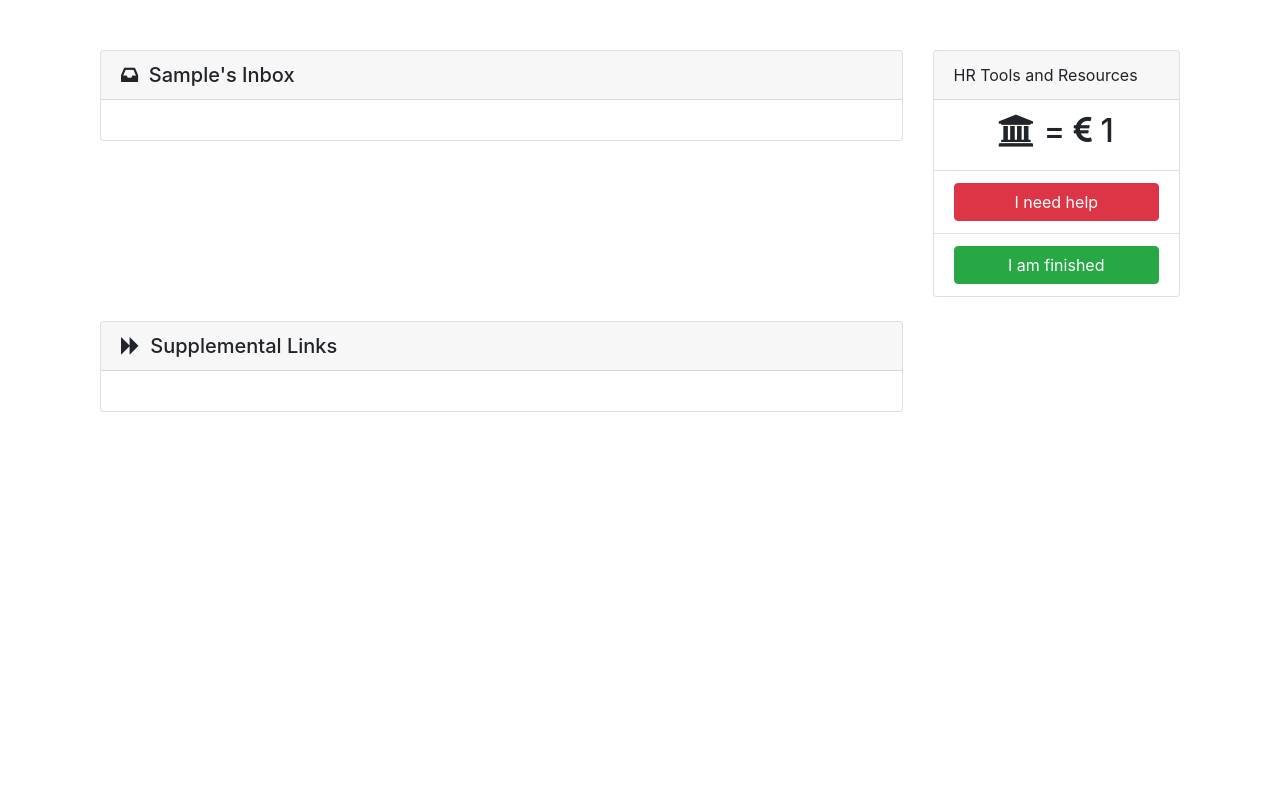
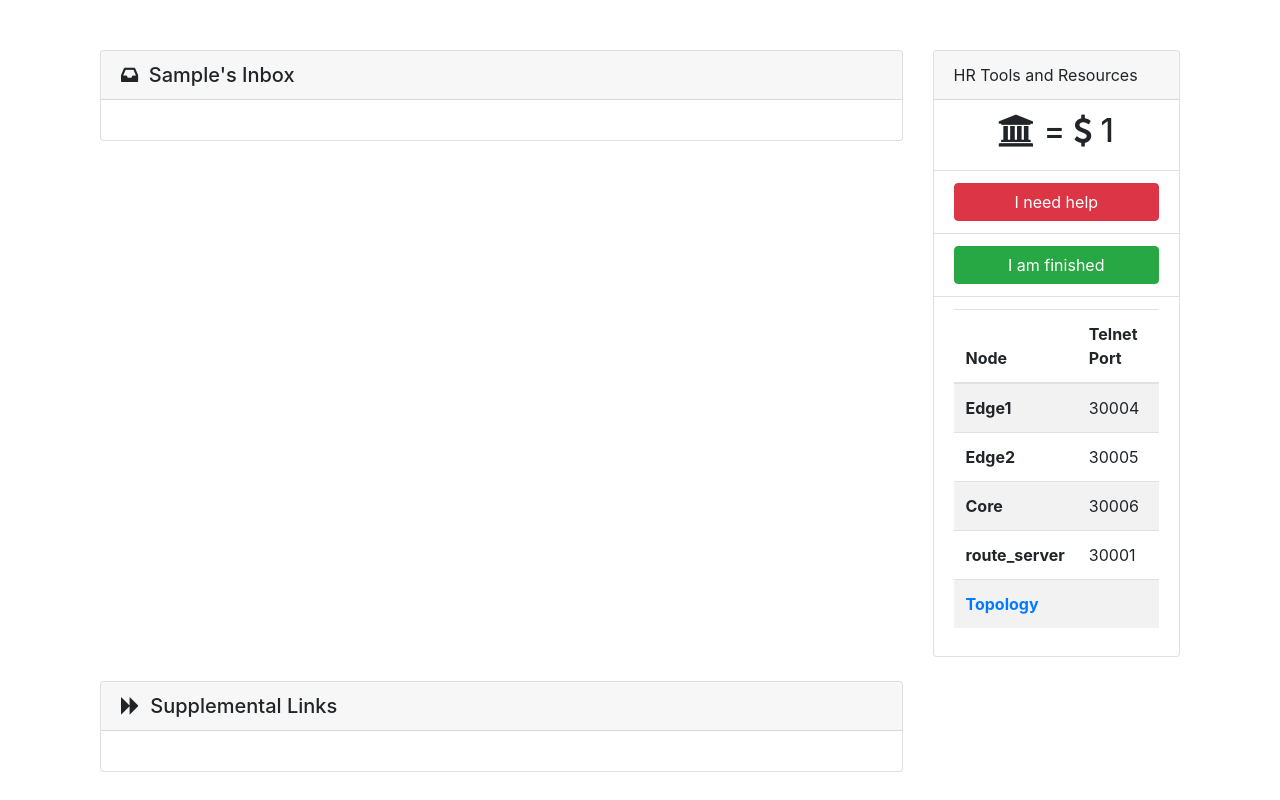
Before and after one commit to kowalified/funandprofitlabs_portal, a Flask app: page /portal in a window 1280 px wide. Run offline with Flask 2, Linux system fonts and the light colour scheme; a user stored in the database is signed in; tables that the repository leaves empty hold one stand-in row (values such as "Sample post"); parts of the project's set-up code (start-up, migrations or seed data) failed here and were passed over; some libraries are stand-ins or nearby versions.

Commit message:
minor updates post-barcelona 2018

```diff
--- a/funandprofit/blueprints/portal/templates/portal.html
+++ b/funandprofit/blueprints/portal/templates/portal.html
@@ -1,18 +1,5 @@
 {% extends 'layouts/app.html' %}
 
-<head>
-{{ super() }}
-
-<script>
-  setInterval(function() {
-      $.getJSON("portal/refreshmoney",
-              function(data) {
-                  $('#userMoney').text(data.user_money);
-              });
-}, 10000);
-</script>
-
-</head>
 
 {% block body %}
 <div class="container">
@@ -26,27 +13,53 @@
           </div>
     </div>
 
-
-
     <div class="col-3">
-
         <div class="card">
             <div class="card-header">
               HR Tools and Resources
             </div>
             <ul class="list-group list-group-flush">
               <li class="list-group-item"><div id="moneySection"><center><h2><i class="fa fa-university" aria-hidden="true"></i>
- = <i class="fa fa-eur" aria-hidden="true"></i>
+ = <i class="fa fa-usd" aria-hidden="true"></i>
                 <span id="userMoney">{{ user.money }}</span></h2></center></div></li>
               <li class="list-group-item"><button type="button" class="btn btn-danger btn-block helpButton">I need help</button></li>
               <li class="list-group-item"><button type="button" class="btn btn-success btn-block finishButton">I am finished</button></li>
+              <li class="list-group-item">
+
+                  <table class="table table-striped">
+                      <thead>
+                        <tr>
+                          <th scope="col">Node</th>
+                          <th scope="col">Telnet Port</th>
+                        </tr>
+                      </thead>
+                      <tbody>
+                          <tr>
+                            <th scope="row">Edge1</th>
+                            <td>{{ ((user.student_number - 1)*8) + 30004 }}</td>
+                          </tr>
+                          <tr>
+                              <th scope="row">Edge2</th>
+                              <td>{{ ((user.student_number - 1)*8) + 30005 }}</td>
+                            </tr>
+                            <tr>
+                                <th scope="row">Core</th>
+                                <td>{{ ((user.student_number - 1)*8) + 30006 }}</td>
+                            </tr>
+                            <tr>
+                                <th scope="row">route_server</th>
+                                <td>{{ ((user.student_number - 1)*8) + 30001 }}</td>
+                            </tr>
+                            <tr>
+                                <th scope="row"><a href="{{ url_for('static', filename='images/LTRRST1179-topology.jpg')}}" target="_blank">Topology</a></th>
+                                <td></td>
+                            </tr>
+                        </tbody>
+                      </table>
+                    </li>
             </ul>
           </div>
-
     </div>
-
-
-
   </div>
 
   {% if user.supplement == 1 %}
@@ -64,7 +77,6 @@
   </div>
 
   </div>
-
 </div>
 {% endif %}
 
--- a/funandprofit/blueprints/user/templates/user/signup.html
+++ b/funandprofit/blueprints/user/templates/user/signup.html
@@ -65,14 +65,14 @@
         <input class="form-check-input" type="radio" name="money" id="Radios1" value="100" checked>
         <label class="form-check-label" for="exampleRadios1">
             <div style="font-family: 'Roboto', sans-serif;">I DO NOT want supplemental materials.</div>
-            <small id="supplemental_no" class="form-text text-muted"><div style="font-family: 'Roboto', sans-serif;">Starting salary: €100</div></small>
+            <small id="supplemental_no" class="form-text text-muted"><div style="font-family: 'Roboto', sans-serif;">Starting salary: $100</div></small>
         </label>
       </div>
       <div class="form-check">
         <input class="form-check-input" type="radio" name="money" id="Radios2" value="75">
         <label class="form-check-label" for="exampleRadios2">
             <div style="font-family: 'Roboto', sans-serif;">I want supplemental materials.</div>
-          <small id="supplemental_yes" class="form-text text-muted"><div style="font-family: 'Roboto', sans-serif;">Starting salary: €75</div></small></div>
+          <small id="supplemental_yes" class="form-text text-muted"><div style="font-family: 'Roboto', sans-serif;">Starting salary: $75</div></small></div>
         </label>
         <br>
       <button type="submit" class="btn btn-primary">Submit</button>
--- a/funandprofit/blueprints/user/views.py
+++ b/funandprofit/blueprints/user/views.py
@@ -121,12 +121,13 @@
     if form.validate_on_submit():
         u = User()
 
-        if form.money.data == '100':
+        form.populate_obj(u)
+
+        if form.money.data == 100:
             u.supplement = False
         else:
             u.supplement = True
 
-        form.populate_obj(u)
         ##u.password = User.encrypt_password(request.form.get('password'))
         u.save()
 
--- a/funandprofit/static/scripts/main.js
+++ b/funandprofit/static/scripts/main.js
@@ -14,6 +14,15 @@
 };
 
 $(document).ready(function() {
+
+  if (window.location.pathname == '/portal') {
+    setInterval(function() {
+      $.getJSON("portal/refreshmoney",
+              function(data) {
+                  $('#userMoney').text(data.user_money);
+              });
+}, 10000);
+    }
 
 setInterval(function() {$("#div1").load("portal/scenario");}, 20000);
 
--- a/funandprofit/templates/layouts/base.html
+++ b/funandprofit/templates/layouts/base.html
@@ -1,6 +1,7 @@
 {% set LAB_ID = 'LTRRST-1179' %}
 {% set LAB_NAME = 'Learning BGP for fun and profit' %}
 {% set CUSTOMER_NAME = 'Time Safari' %}
+{% set SERVER = 'bgplab.com' %}
 
 {% import 'macros/flash.html' as flash with context %}
 
@@ -31,9 +32,6 @@
       href="{{ url_for('static', filename='styles/vendor/font-awesome.min.css') }}">
 
     <link rel="shortcut icon" href="{{ url_for('static', filename='favicon.ico') }}">
-
-    <!-- <script
-      src="https://use.fontawesome.com/350111c717.js"></script> -->
 
     </head>
   <body>
```
